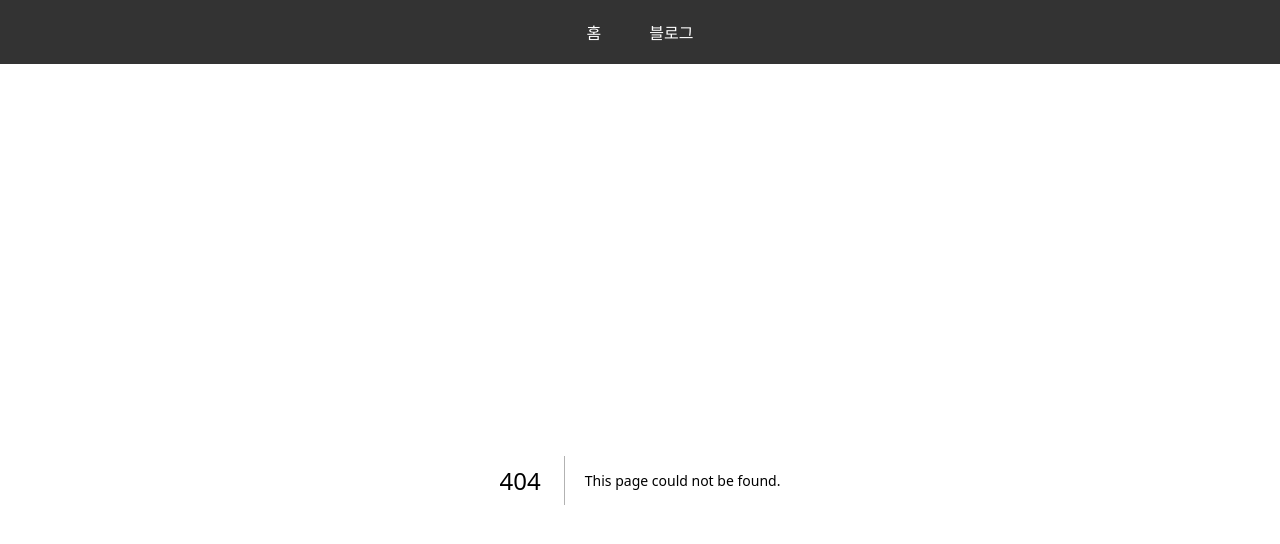
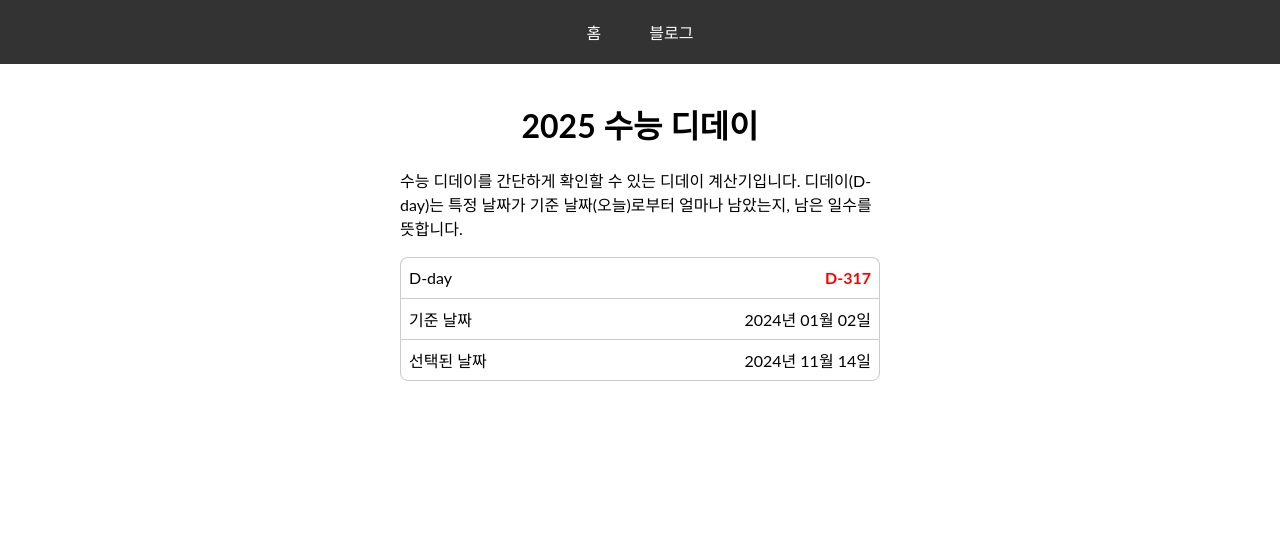
Before and after one commit to zziri/app, a Next.js app: page /calculator/d-day/csat/2025 in a window 1280 px wide. Before the commit this address had no page. Shown: the top 544 px of the page. Built offline with nearby package versions, Linux system fonts and the light colour scheme.

Commit message:
[dev/dday-csat] 수능 디데이 추가

```diff
--- a/package.json
+++ b/package.json
@@ -11,7 +11,6 @@
   "dependencies": {
     "@picocss/pico": "^1.5.10",
     "@types/bootstrap": "^5.2.8",
-    "@types/lodash": "^4.14.200",
     "@types/react-datepicker": "^4.19.1",
     "bootstrap": "^5.3.2",
     "date-fns": "^2.30.0",
--- /dev/null
+++ b/src/components/d-day/CountDownDaysFunction.tsx
@@ -0,0 +1,17 @@
+import DiffDayOutput from "@/components/d-day/DiffDayOutput";
+import SelectDate from "@/components/d-day/SelectDate";
+
+interface Props {
+  readOnly?: boolean;
+}
+
+export default function CountDownDaysFunction({ readOnly }: Props) {
+  return (
+    <>
+      <div>
+        <DiffDayOutput />
+        {!readOnly && <SelectDate />}
+      </div>
+    </>
+  );
+}
--- a/src/components/dday/CustomDatePicker.tsx
+++ b/src/components/d-day/CustomDatePicker.tsx
@@ -7,7 +7,7 @@ import { SetterOrUpdater } from 'recoil';
 interface CustomDatePickerProps {
   minDate: Date,
   date: Date,
-  setDate: SetterOrUpdater<Date>
+  setDate: SetterOrUpdater<Date>,
 }
 
 export default function CustomDatePicker({ minDate, date, setDate }: CustomDatePickerProps) {
--- a/src/components/dday/DiffDayOutput.tsx
+++ b/src/components/d-day/DiffDayOutput.tsx
@@ -17,20 +17,31 @@ export default function DiffDayOutput() {
 
   const dayDiff = differenceInDays(target, now);
 
+  /**
+   * 디데이 기준이므로 양일때 '-', 음일때 '+' 반대
+   */
+  function getSign(value: number) {
+    return value >= 0 ? '-' : '+';
+  }
+
+  function getColor(value: number) {
+    return value >= 0 ? 'red' : 'blue';
+  }
+
   return (
     <>
     <ul className="list-group">
         <li>
-          <span>오늘 날짜</span>
+          <span>D-day</span>
+          <span className={`bold ${getColor(dayDiff)}`}>D{getSign(dayDiff)}{Math.abs(dayDiff)}</span>
+        </li>
+        <li>
+          <span>기준 날짜</span>
           <span>{format(now, 'yyyy년 MM월 dd일')}</span>
         </li>
         <li>
-          <span>선택한 날짜</span>
+          <span>선택된 날짜</span>
           <span>{format(diffDayTargetDate, 'yyyy년 MM월 dd일')}</span>
-        </li>
-        <li>
-          <span>남은 일수</span>
-          <span className="bold">D-{dayDiff}</span>
         </li>
       </ul>
 
@@ -74,6 +85,12 @@ export default function DiffDayOutput() {
         .bold {
           font-weight: bold;
         }
+        .red {
+          color: red;
+        }
+        .blue {
+          color: blue;
+        }
       `}</style>
     </>
   );
--- a/src/components/dday/SelectDate.tsx
+++ b/src/components/d-day/SelectDate.tsx
@@ -1,22 +1,17 @@
-import { useEffect } from "react";
 import 'react-datepicker/dist/react-datepicker.css';
 import { useRecoilState } from "recoil";
 import { diffDayTargetDateState } from "@/atoms";
 import CustomDatePicker from "./CustomDatePicker";
 
 export default function SelectDate() {
-  const now = new Date();
+  const minDate = new Date('1990-01-01');
   const [targetDate, setTargetDate] = useRecoilState<Date>(diffDayTargetDateState);
-
-  useEffect(() => {
-    setTargetDate(now);
-  }, []);
 
   return (
     <>
       <div>
         <span>날짜를 선택해주세요</span>
-        <CustomDatePicker minDate={now} date={targetDate} setDate={setTargetDate} />
+        <CustomDatePicker minDate={minDate} date={targetDate} setDate={setTargetDate} />
       </div>
 
       <style jsx>{`
--- /dev/null
+++ b/src/data/d-day/csat.tsx
@@ -0,0 +1,9 @@
+
+const scheduleMap = new Map<string, Date>([
+  ['2023', new Date('2022-11-17')],
+  ['2024', new Date('2023-11-16')],
+  ['2025', new Date('2024-11-14')],
+  ['2026', new Date('2025-11-13')],
+]);
+
+export { scheduleMap };
--- /dev/null
+++ b/src/pages/calculator/d-day/csat/[year].tsx
@@ -0,0 +1,51 @@
+import { diffDayTargetDateState } from "@/atoms";
+import Description from "@/components/common/Description";
+import EmptyDiv from "@/components/common/EmptyDiv";
+import SeoArticle from "@/components/common/SeoArticle";
+import SeoHead from "@/components/common/SeoHead";
+import Title from "@/components/common/Title";
+import CountDownDaysFunction from "@/components/d-day/CountDownDaysFunction";
+import { scheduleMap } from "@/data/d-day/csat";
+import { getYear } from "date-fns";
+import { toString } from "lodash-es";
+import { useRouter } from "next/router";
+import { useEffect } from "react";
+import { useRecoilState } from "recoil";
+
+const description = `수능 디데이를 간단하게 확인할 수 있는 디데이 계산기입니다.
+디데이(D-day)는 특정 날짜가 기준 날짜(오늘)로부터 얼마나 남았는지, 남은 일수를 뜻합니다.`;
+
+const now = new Date();
+const defaultYear = (getYear(now) + 1).toString();
+
+function validYear(year: string) {
+  return scheduleMap.has(year);
+}
+
+export default function CountDownDaysCSAT() {
+  const router = useRouter();
+  const year = toString(router.query.year) || defaultYear;
+  const [targetDate, setTargetDate] = useRecoilState<Date>(diffDayTargetDateState);
+
+  useEffect(() => {
+    if (!validYear(year)) {
+      router.push(router.pathname.replace('[year]', defaultYear));
+    }
+    const newTargetDate = scheduleMap.get(year) || targetDate;
+    setTargetDate(newTargetDate);
+  }, [year]);
+
+  return (
+    <>
+      <SeoHead
+        title={`${year} 수능 디데이`}
+        description={description}
+      />
+      <Title title={`${year} 수능 디데이`} />
+      <Description content={description} />
+      <CountDownDaysFunction readOnly={true}/>
+      <EmptyDiv height={'5rem'} />
+      <SeoArticle list={[]} />
+    </>
+  );
+}
```
Also changed, not shown: src/components/dday/DDayCalFunction.tsx (deleted, +0 -13 lines), src/pages/calculator/d-day/index.tsx (renamed from src/pages/calculator/d-day.tsx, +13 -4 lines), src/data/d-day/normal.tsx (renamed from src/data/ddayCalData.tsx), 1 other file (tests, documents, lock files or other folders).
